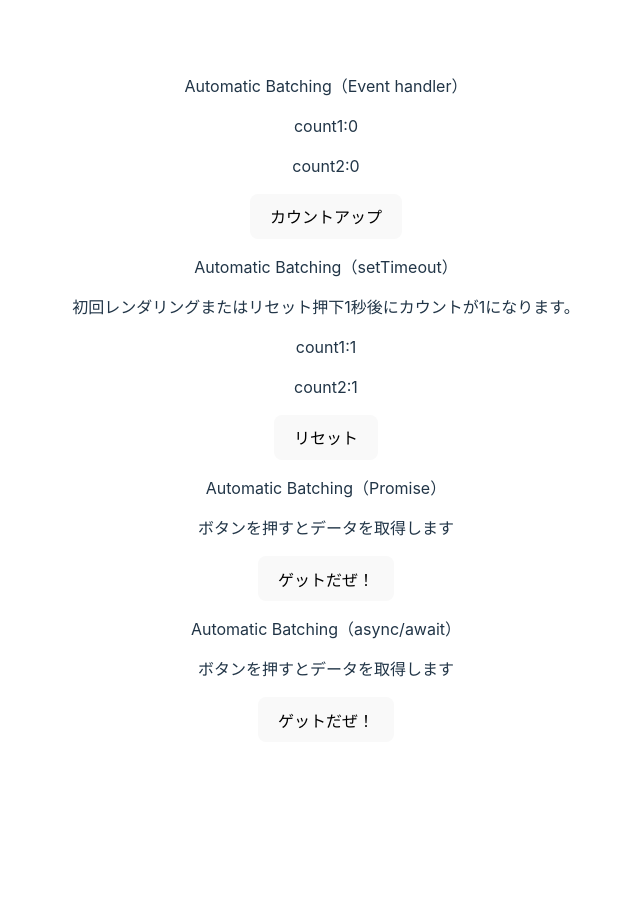
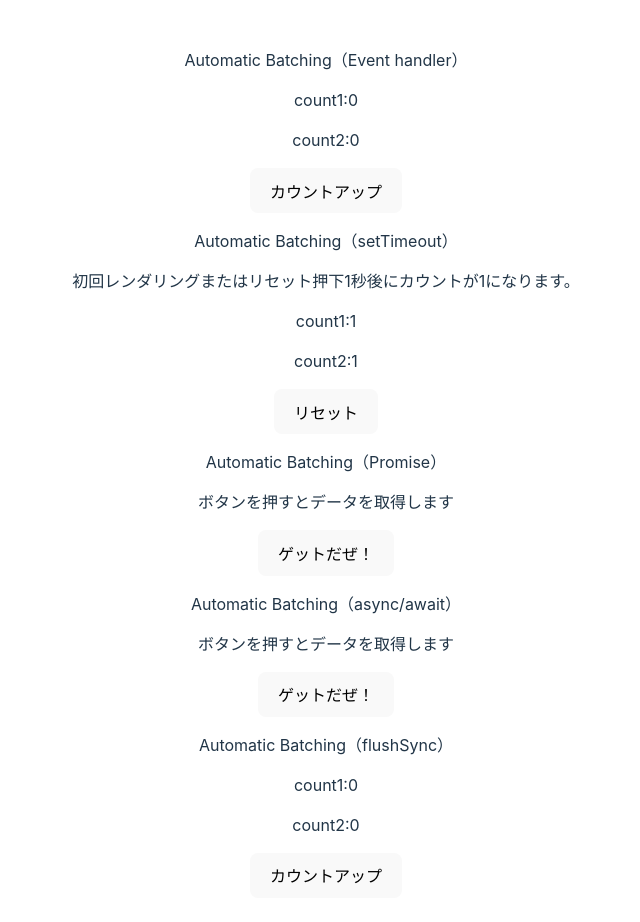
Before and after one commit to GrowUp-Haruno/react18-learning, a React (Vite) app: page / in a window 1280 px wide. Shown: the top 922 px of the page, without its empty margins (314-954 px from the left). Before the commit the page ends 800 px from the top, so only its background shows below. Built offline with nearby package versions, Linux system fonts and the light colour scheme.

Commit message:
イベントハンドラ(Async)のバッチ処理 close #6

```diff
--- a/src/App.tsx
+++ b/src/App.tsx
@@ -1,6 +1,7 @@
 import './App.css';
 import { AutoBatchEventHandler } from './components/AutomaticBatcing/AutoBatchEventHandler';
 import { AutoBatchEventHandlerAsyncAwait } from './components/AutomaticBatcing/AutoBatchEventHandlerAsyncAwait';
+import { AutoBatchFlushSync } from './components/AutomaticBatcing/AutoBatchFlushSync';
 import { AutoBatchPromise } from './components/AutomaticBatcing/AutoBatchPromise';
 import { AutoBatchSetTimeout } from './components/AutomaticBatcing/AutoBatchSetTimeout';
 
@@ -11,6 +12,7 @@ function App() {
       <AutoBatchSetTimeout />
       <AutoBatchPromise />
       <AutoBatchEventHandlerAsyncAwait />
+      <AutoBatchFlushSync />
     </div>
   );
 }
--- /dev/null
+++ b/src/components/AutomaticBatcing/AutoBatchFlushSync.tsx
@@ -0,0 +1,27 @@
+import { FC, useState } from 'react';
+import { flushSync } from 'react-dom';
+import { pokeDataType } from '../../commons/model/pokeApi';
+
+export const AutoBatchFlushSync: FC = () => {
+  const [count1, setCount1] = useState<number>(0);
+  const [count2, setCount2] = useState<number>(0);
+
+  console.log('AutoBatchFlushSync is rendering');
+
+  const onCountUp = () => {
+    // flushSyncのCallback内で定義すると自動バッチを分割できる
+    flushSync(() => {
+      setCount1((count1) => count1 + 1);
+    });
+    setCount2((count2) => count2 + 1);
+  };
+
+  return (
+    <div>
+      <p>Automatic Batching（flushSync）</p>
+      <p>count1:{count1}</p>
+      <p>count2:{count2}</p>
+      <button onClick={onCountUp}>カウントアップ</button>
+    </div>
+  );
+};
--- a/src/components/AutomaticBatcing/AutoBatchPromise.tsx
+++ b/src/components/AutomaticBatcing/AutoBatchPromise.tsx
@@ -1,5 +1,4 @@
 import { FC, useState } from 'react';
-import { flushSync } from 'react-dom';
 import { pokeDataType } from '../../commons/model/pokeApi';
 
 export const AutoBatchPromise: FC = () => {
```
